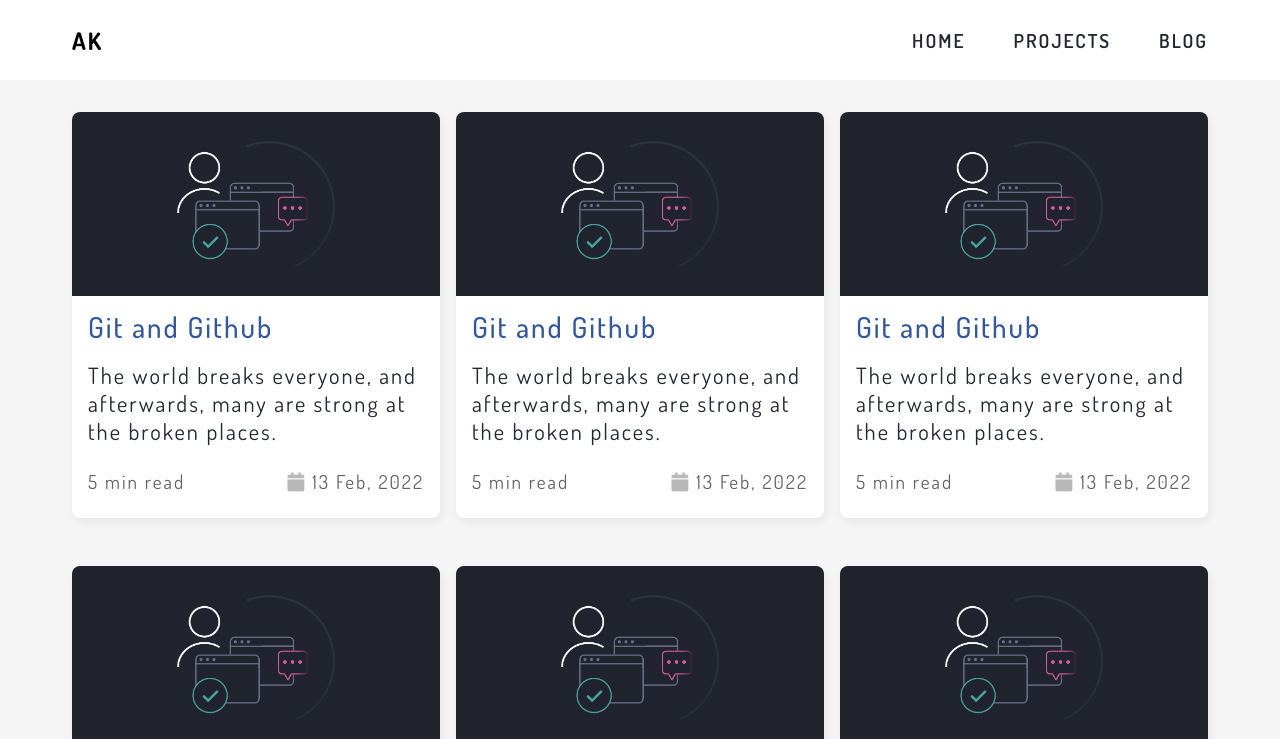
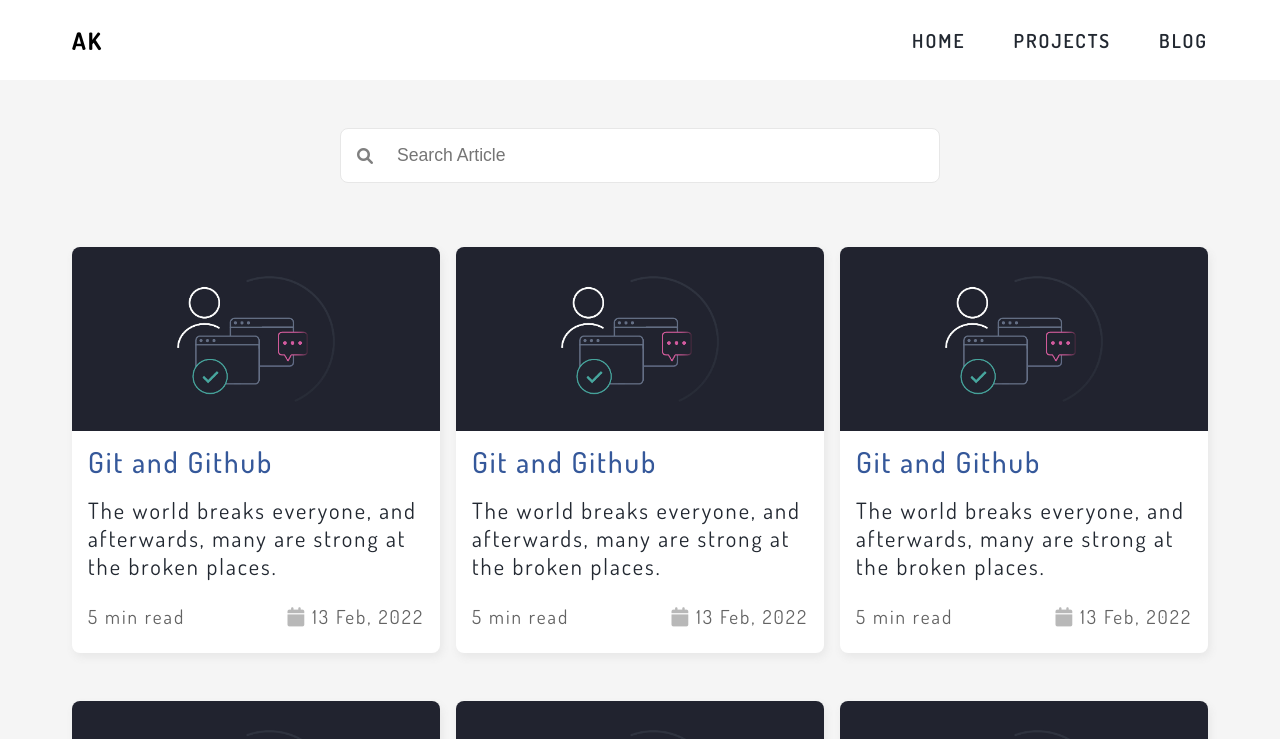
Before and after one commit to alekskimeu/my-portfolio, a Next.js app: page /blog in a window 1280 px wide. Shown: the top 739 px of the page. Built offline with nearby package versions, Linux system fonts and the light colour scheme.

Commit message:
Create Search for blog posts

```diff
--- a/pages/blog.jsx
+++ b/pages/blog.jsx
@@ -15,6 +15,15 @@ export default function Blog() {
 			</Head>
 			<main className={styles.blog}>
 				<div className="container">
+					<div className={styles.search}>
+						<i className="fas fa-search"></i>
+						<input
+							type="search"
+							name="query"
+							placeholder="Search Article"
+							className={styles.searchInput}
+						/>
+					</div>
 					<div className={styles.postsWrapper}>
 						<Post />
 						<Post />
--- a/styles/Blog.module.css
+++ b/styles/Blog.module.css
@@ -1,5 +1,36 @@
 .blog {
-    padding: 7rem 0;
+    padding: 8rem 0 5rem 0;
+}
+
+.blog .search {
+    max-width: 600px;
+    margin: auto;
+    margin-bottom: 4rem;
+    border: 1px solid rgb(231, 231, 231);
+    display: flex;
+    align-items: center;
+    gap: 1rem;
+    padding: .5rem;
+    background-color: var(--white);
+    border-radius: .5rem;
+    -webkit-border-radius: .5rem;
+    -moz-border-radius: .5rem;
+    -ms-border-radius: .5rem;
+    -o-border-radius: .5rem;
+}
+
+.blog .search i {
+    color: gray;
+    margin-left: .5rem;
+    font-size: 1rem;
+}
+
+.blog .search .searchInput {
+    border: none;
+    padding: .5rem;
+    width: 100%;
+    outline-width: 0;
+    font-size: 1.1rem;
 }
 
 .blog .postsWrapper {
```
